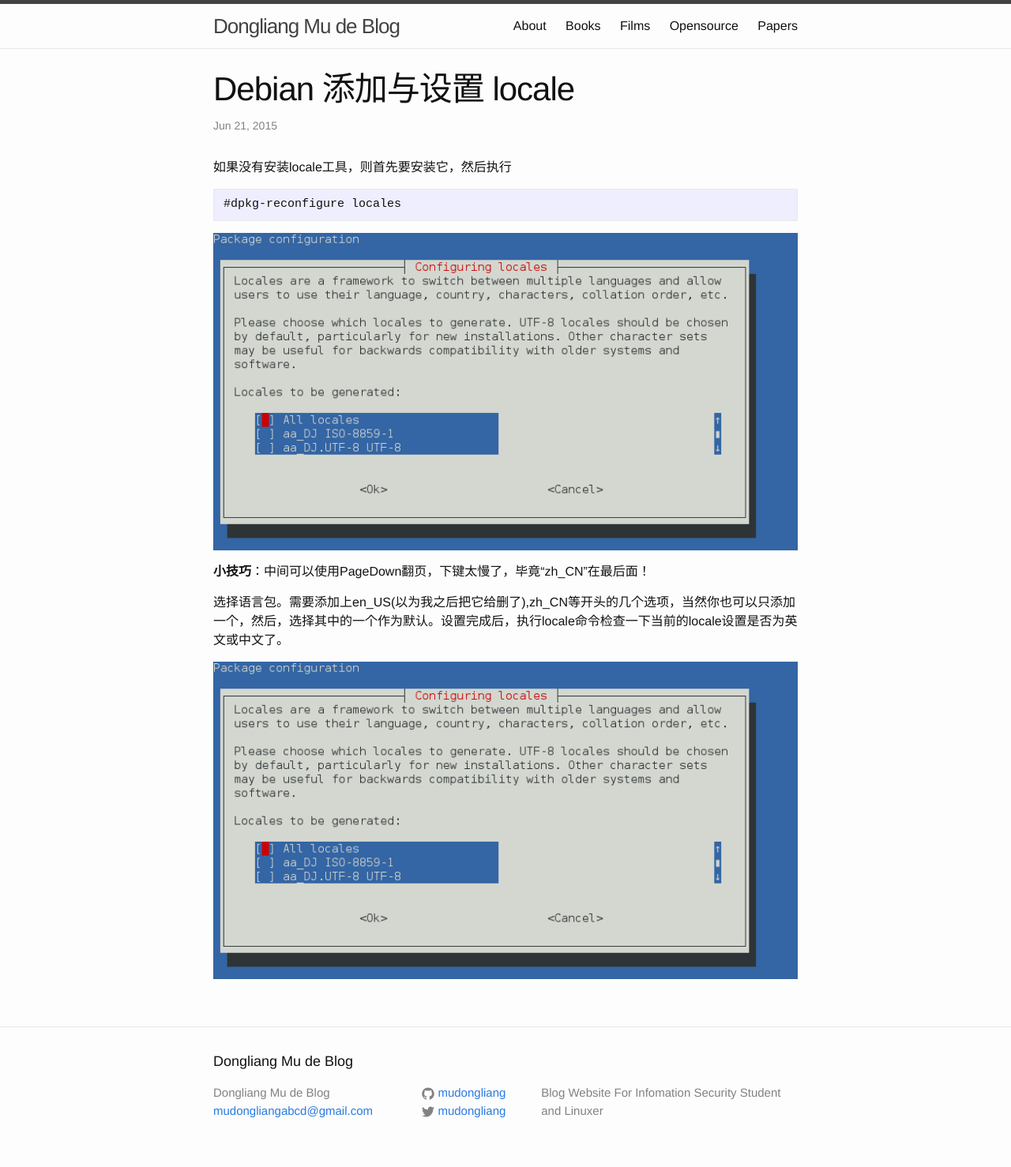
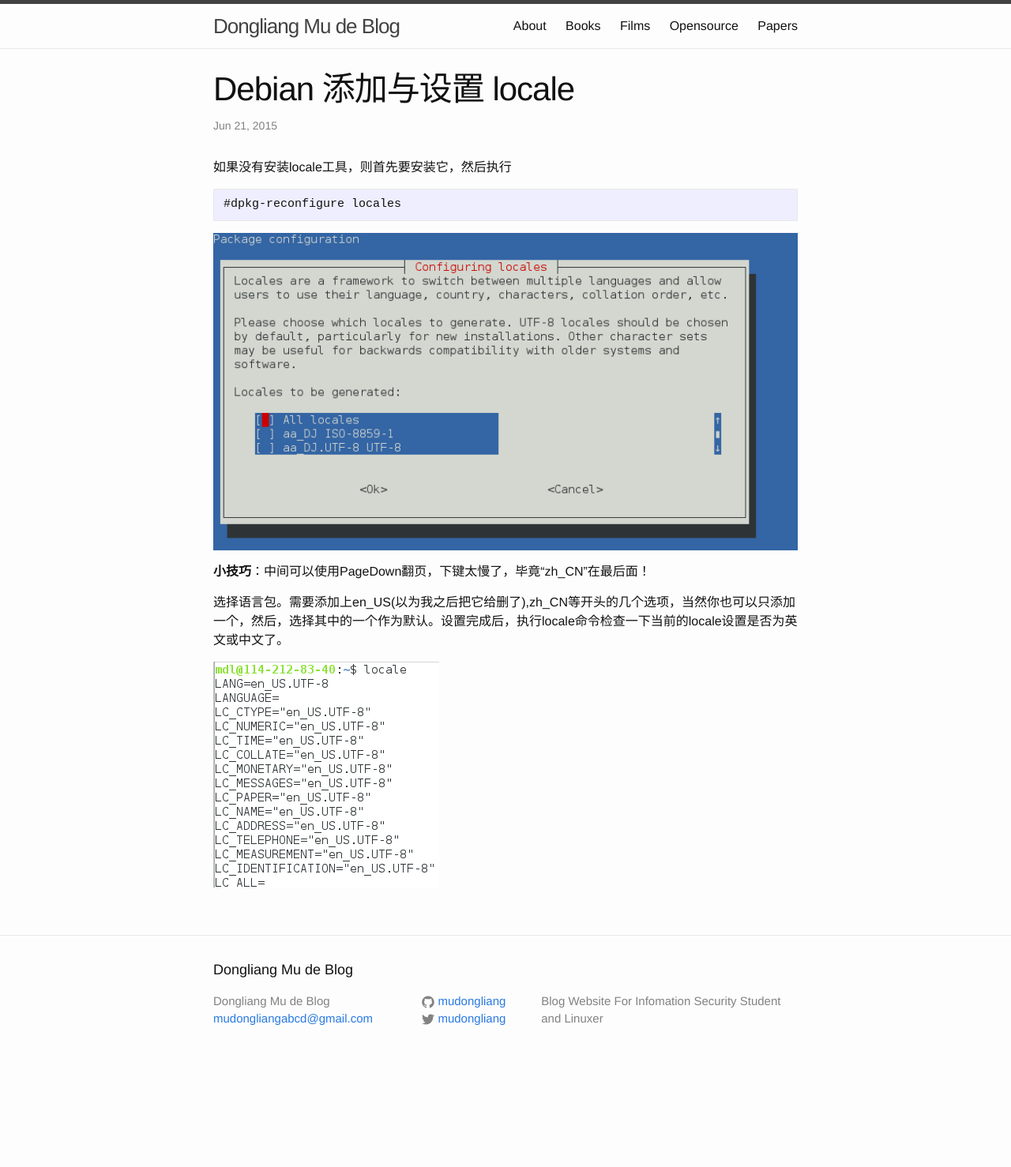
Before and after one commit to mudongliang/mudongliang.github.io, a Jekyll site: the page built from _posts/2015-06-21-debian-add-and-configure-locale.md, in a window 1280 px wide. Shown: the whole page at 79% size. Built offline with Jekyll 4.4.1, drawn with Linux system fonts in a browser that asks for light colours; after the commit the page ends 1362 px from its top, so only the background shows below that.

Commit message:
Change the name of picture

```diff
--- a/_posts/2015-06-21-debian-add-and-configure-locale.md
+++ b/_posts/2015-06-21-debian-add-and-configure-locale.md
@@ -17,4 +17,4 @@
 
 选择语言包。需要添加上en_US(以为我之后把它给删了),zh_CN等开头的几个选项，当然你也可以只添加一个，然后，选择其中的一个作为默认。设置完成后，执行locale命令检查一下当前的locale设置是否为英文或中文了。
 
-![Locale]({{site.url}}/images/index.png)
+![Locale]({{site.url}}/images/locales.png)
```
Also changed, not shown: images/locales.png (renamed from images/locals.png).
